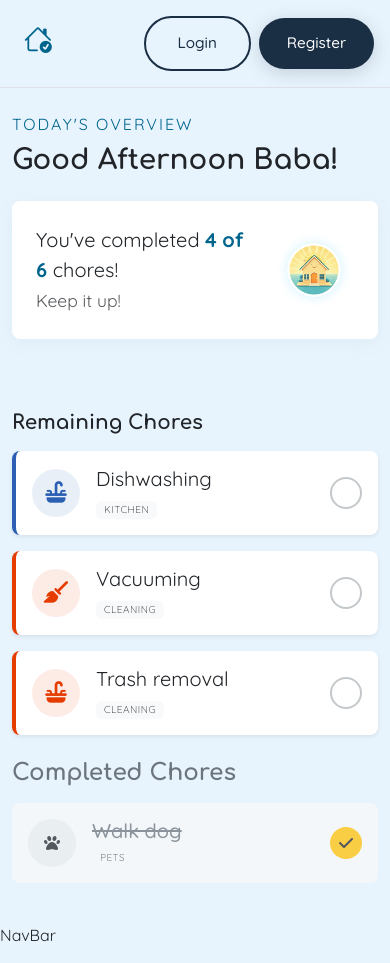
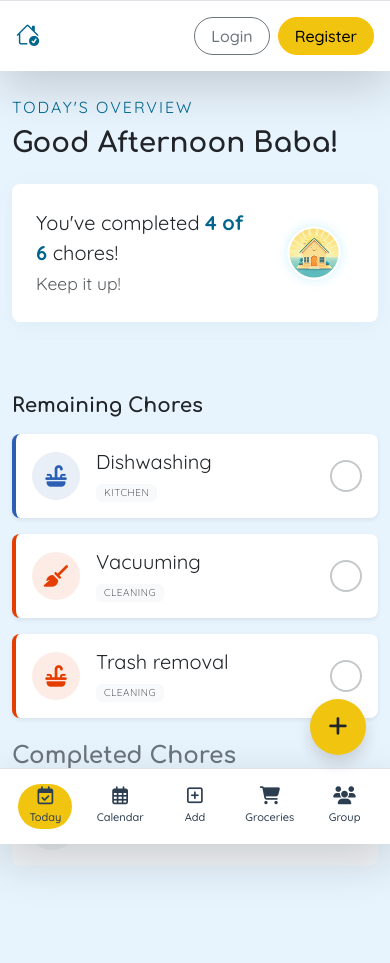
Before and after one commit to elenavolpato/FE-houseHoldChores, a React (Vite) app: page /home in a window 390 px wide. After the commit the page ends 906 px from the top, so only its background shows below. Built offline with nearby package versions, Linux system fonts and the light colour scheme.

Commit message:
finishes navbar layout

```diff
--- a/src/components/GrettingSection.jsx
+++ b/src/components/GrettingSection.jsx
@@ -1,4 +1,4 @@
-import { Col, Container, Row } from "react-bootstrap"
+import { Col, Container } from "react-bootstrap"
 import "../css/greetingSection.css"
 
 function GreetingSection() {
--- a/src/components/NavigationBar.jsx
+++ b/src/components/NavigationBar.jsx
@@ -1,8 +1,103 @@
-function NavigationBar() {
+import { useState } from "react"
+
+function NavigationBar({ variant = "mobile" }) {
+  const [activeTab, setActiveTab] = useState("today")
+
+  const navItems = [
+    { id: "today", label: "Today", icon: "fa-regular fa-calendar-check" },
+    { id: "calendar", label: "Calendar", icon: "fa-regular fa-calendar-days" },
+    { id: "add", label: "Add", icon: "fa-regular fa-square-plus" },
+    { id: "groceries", label: "Groceries", icon: "fa-solid fa-cart-shopping" },
+    { id: "group", label: "Group", icon: "fa-solid fa-users" },
+  ]
+
+  // =========================================================
+  // 1. DESKTOP RENDER VARIANT
+  // =========================================================
+  if (variant === "desktop") {
+    return (
+      <div className="d-flex align-items-center gap-4">
+        {navItems.map((item) => {
+          const isActive = activeTab === item.id
+          return (
+            <button
+              key={item.id}
+              onClick={() => setActiveTab(item.id)}
+              className={`btn border-0 px-3 py-2 rounded-pill d-flex align-items-center gap-2 fw-medium transition-all ${
+                isActive ? "bg-warning text-dark" : "text-secondary"
+              }`}
+              style={{
+                fontSize: "14px",
+                backgroundColor: isActive ? "#F1C40F" : "transparent",
+              }}
+            >
+              <i className={item.icon}></i>
+              <span>{item.label}</span>
+            </button>
+          )
+        })}
+      </div>
+    )
+  }
+
+  // =========================================================
+  // 2. MOBILE RENDER VARIANT (Default fallback)
+  // =========================================================
   return (
-    <>
-      <p>NavBar</p>
-    </>
+    <div className="d-block d-lg-none position-fixed bottom-0 start-0 w-100" style={{ zIndex: 1050 }}>
+      <div className="position-relative w-100 bg-white shadow-lg border-top" style={{ height: "76px" }}>
+        {/* FLOATING ACTION PLUS BUTTON */}
+        <button
+          className="btn btn-warning rounded-circle d-flex align-items-center justify-content-center shadow border-0 position-absolute plus-button"
+          style={{
+            width: "56px",
+            height: "56px",
+            top: "-70px",
+            right: "24px",
+            backgroundColor: "#F1C40F",
+            zIndex: 1060,
+          }}
+          onClick={() => console.log("Plus clicked")}
+        >
+          <i className="fa-solid fa-plus fs-4 text-dark"></i>
+        </button>
+
+        {/* NAVIGATION LINKS CONTAINER */}
+        <div className="d-flex justify-content-around align-items-center h-100 px-2">
+          {navItems.map((item) => {
+            const isActive = activeTab === item.id
+            return (
+              <button
+                key={item.id}
+                onClick={() => setActiveTab(item.id)}
+                className="btn border-0 d-flex flex-column align-items-center justify-content-center p-0 position-relative"
+                style={{ width: "60px", background: "none" }}
+              >
+                {/* Visual Yellow Background Capsule */}
+                {isActive && (
+                  <div
+                    className="position-absolute rounded-pill"
+                    style={{
+                      backgroundColor: "#F1C40F",
+                      width: "54px",
+                      height: "45px",
+                      top: "-3px",
+                      zIndex: 0,
+                    }}
+                  />
+                )}
+
+                {/* Icon & Text */}
+                <i className={`${item.icon} mb-1 position-relative`} style={{ fontSize: "18px", zIndex: 1, color: "#2C3E50" }}></i>
+                <span className="position-relative fw-medium" style={{ fontSize: "11px", zIndex: 1, color: "#2C3E50" }}>
+                  {item.label}
+                </span>
+              </button>
+            )
+          })}
+        </div>
+      </div>
+    </div>
   )
 }
 
--- a/src/components/TopBar.jsx
+++ b/src/components/TopBar.jsx
@@ -1,16 +1,36 @@
+import { useState } from "react"
 import { Container } from "react-bootstrap"
+import NavigationBar from "./NavigationBar"
 
 function TopBar() {
+  // eslint-disable-next-line no-unused-vars
+  const [isLoggedIn, setIsLoggedIn] = useState(false) // todo connect with token existance on localStorage
+  console.log(isLoggedIn)
   return (
-    <Container fluid className="p-3 border-bottom border-b-8 d-flex justify-content-between ">
-      <h1 className="text-light-navy m-0 pt-1 d-flex align-items-center">
-        <i className="bi bi-house-check h1 px-2"></i>
-        <span className="d-md-flex d-none">ChoreMate</span>
+    <Container fluid className="p-3 bg-white shadow-lg border-top d-flex justify-content-between ">
+      {/* 1. LEFT SIDE: Logo and Brand */}
+      <h1 className="text-light-navy m-0 d-flex align-items-center fs-3">
+        <i className="bi bi-house-check me-2"></i>
+        <span className="d-md-inline d-none fw-bold">ChoreMate</span>
       </h1>
-      <div>
-        <button className="btn-outline-custom mx-2"> Login</button>
-        <button className="btn-primary-custom">Register</button>
+
+      {/* 2. MIDDLE: Navigation Links (Wrapped in a responsive div) */}
+      <div className="d-none d-lg-block z-3">
+        <NavigationBar variant="desktop" />
       </div>
+
+      {/* 3. RIGHT SIDE: Conditional Auth Buttons */}
+      {!isLoggedIn ? (
+        <div className="d-flex gap-2">
+          <button className="btn btn-outline-secondary px-3 rounded-pill fw-medium">Login</button>
+          <button className="btn btn-warning px-3 rounded-pill fw-medium" style={{ backgroundColor: "#F1C40F" }}>
+            Register
+          </button>
+        </div>
+      ) : (
+        // Optional fallback layout context for when user is logged in
+        <div className="text-muted small fw-medium">Welcome back!</div>
+      )}
     </Container>
   )
 }
--- a/src/views/DailyTasks.jsx
+++ b/src/views/DailyTasks.jsx
@@ -1,4 +1,4 @@
-import Goal from "../components/Goal"
+//import Goal from "../components/Goal"
 import GreetingSection from "../components/GrettingSection"
 import NavigationBar from "../components/NavigationBar"
 import ChoresStatus from "../components/ChoresStatus"
@@ -9,8 +9,7 @@ function DailyTasks() {
       <GreetingSection />
       <ChoresStatus />
       {/*  <Goal /> */}
-
-      <NavigationBar />
+      <NavigationBar variant="mobile" />
     </>
   )
 }
```
